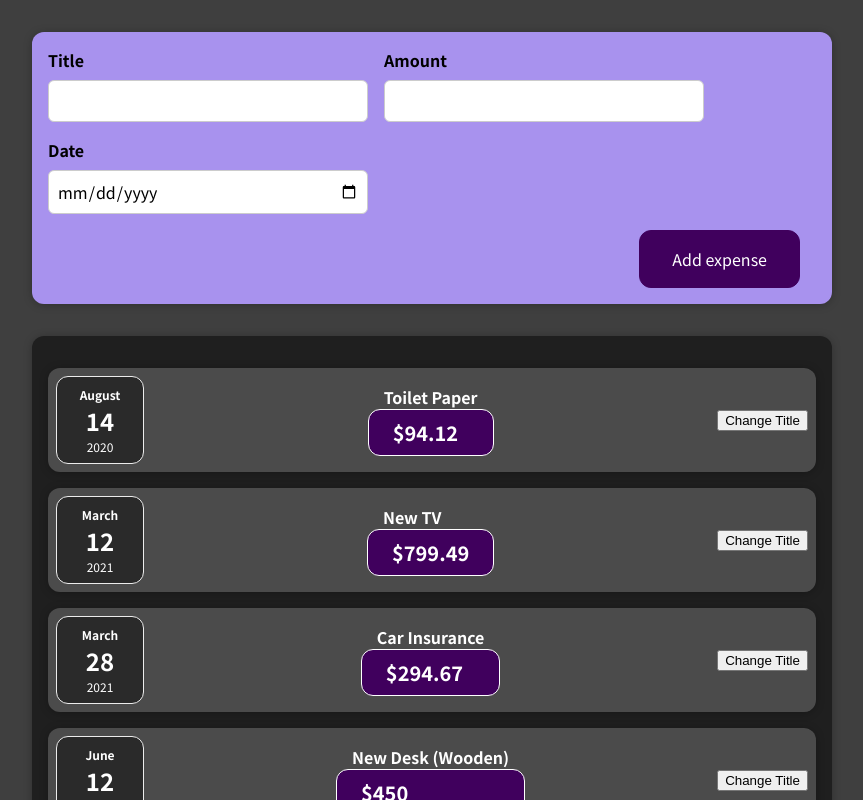
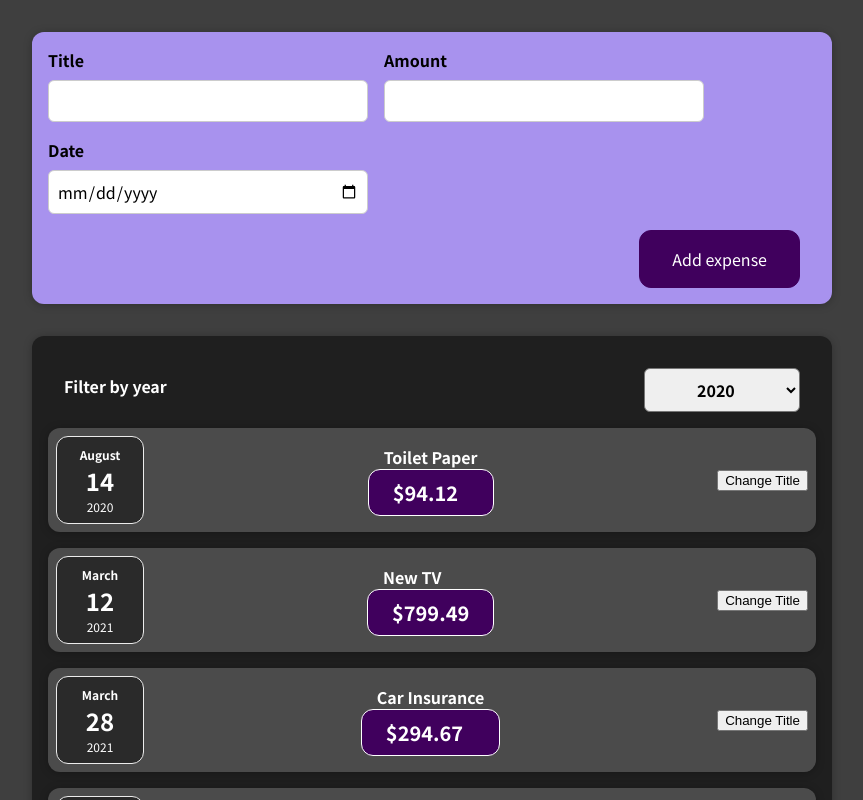
Before and after one commit to TigranVardanyan/react-the-complete-guide-functional, a React (Create React App) app: page / in a window 1280 px wide. Shown: the top 800 px of the page, without its empty margins (208-1071 px from the left). Built offline with nearby package versions, Linux system fonts and the light colour scheme; the HTML template or start-up script is replaced by a standard one.

Commit message:
Child-to-Parent Component Communication

```diff
--- a/src/App.js
+++ b/src/App.js
@@ -28,9 +28,15 @@
       date: new Date(2021, 5, 12),
     },
   ];
+
+  const addExpenseHandler = expense => {
+    console.log('In App.js');
+    console.log(expense);
+  }
+
   return (
     <div>
-      <NewExpense/>
+      <NewExpense onAddExpense={addExpenseHandler}/>
       <Expenses items={expenses}/>
     </div>
   );
--- a/src/components/Expenses/Expenses.js
+++ b/src/components/Expenses/Expenses.js
@@ -1,10 +1,20 @@
 import ExpenseItem from "./ExpenseItem";
 import './Expenses.css'
 import Card from "../UI/Card";
+import ExpensesFilter from "./ExpensesFilter";
+import {useState} from "react";
 
 const Expenses = ( props ) => {
+  const [filteredYear, setFilteredYear] = useState('2020');
+
+  const filterChangeHandler = selectedYear => {
+    console.log('Expenses.js');
+    setFilteredYear(selectedYear)
+  }
   return (
+    <div>
       <Card className={"expenses"}>
+        <ExpensesFilter onChangeFiter={filterChangeHandler} selected={filteredYear}/>
         <ExpenseItem
           title={props.items[0].title}
           amount={props.items[0].amount}
@@ -26,6 +36,8 @@
           date={props.items[3].date}
         />
       </Card>
+    </div>
+
   )
 }
 
--- /dev/null
+++ b/src/components/Expenses/ExpensesFilter.css
@@ -0,0 +1,24 @@
+.expenses-filter {
+  color: white;
+  padding: 0 1rem;
+}
+
+.expenses-filter__control {
+  display: flex;
+  width: 100%;
+  align-items: center;
+  justify-content: space-between;
+  margin: 1rem 0;
+}
+
+.expenses-filter label {
+  font-weight: bold;
+  margin-bottom: 0.5rem;
+}
+
+.expenses-filter select {
+  font: inherit;
+  padding: 0.5rem 3rem;
+  font-weight: bold;
+  border-radius: 6px;
+}
--- /dev/null
+++ b/src/components/Expenses/ExpensesFilter.js
@@ -0,0 +1,27 @@
+import React, {useState} from 'react';
+
+import './ExpensesFilter.css';
+
+const ExpensesFilter = (props) => {
+
+  const dropdownChangeHandler = (e) => {
+    console.log(e.target.value);
+    props.onChangeFiter(e.target.value)
+  }
+  console.log(123);
+  return (
+    <div className='expenses-filter'>
+      <div className='expenses-filter__control'>
+        <label>Filter by year</label>
+        <select value={props.selected} onChange={dropdownChangeHandler}>
+          <option value='2022'>2022</option>
+          <option value='2021'>2021</option>
+          <option value='2020'>2020</option>
+          <option value='2019'>2019</option>
+        </select>
+      </div>
+    </div>
+  );
+};
+
+export default ExpensesFilter;
--- a/src/components/NewExpense/ExpenseForm.js
+++ b/src/components/NewExpense/ExpenseForm.js
@@ -2,71 +2,59 @@
 import {useState} from "react";
 import expenseDate from "../Expenses/ExpenseDate";
 
-const ExpenseForm = () => {
+const ExpenseForm = (props) => {
   const [enteredTitle, setEnteredTitle] = useState('');
   const [enteredAmount, setEnteredAmount] = useState('');
   const [enteredDate, setEnteredDate] = useState('');
-
   //const [userInput, setUserInput] = useState({
   //  enteredTitle: '',
   //  enteredAmount: '',
   //  enteredDate: '',
   //})
-
-  const titleChangeHandler = (e) => {
+  const titleChangeHandler = ( e ) => {
     setEnteredTitle(e.target.value);
-
     //setUserInput({
     //  ...userInput,
     //  enteredTitle: e.target.title,
     //})
-
     //setUserInput(prevState => {
     //  return {...prevState, enteredTitle: e.target.title}
     //})
   }
-
-  const amountChangeHandler = (e) => {
+  const amountChangeHandler = ( e ) => {
     setEnteredAmount(e.target.value);
-
     //setUserInput({
     //  ...userInput,
     //  enteredAmount: e.target.title,
     //})
-
     //setUserInput(prevState => {
     //  return {...prevState, enteredAmount: e.target.title}
     //})
   }
-
-  const dateChangeHandler = (e) => {
+  const dateChangeHandler = ( e ) => {
     setEnteredDate(e.target.value);
-
     //setUserInput({
     //  ...userInput,
     //  enteredDate: e.target.title,
     //})
-
     //setUserInput(prevState => {
     //  return {...prevState, enteredDate: e.target.title}
     //})
   }
-
-  const submitHandler = (e) => {
+  const submitHandler = ( e ) => {
     e.preventDefault();
-
     const expenseData = {
       title: enteredTitle,
       amount: enteredAmount,
       date: new Date(enteredDate),
     }
 
-    console.log(expenseData);
+    props.onSaveExpenseData(expenseData);
+
     setEnteredTitle('');
     setEnteredAmount('');
     setEnteredDate('');
   }
-
   return (
     <form onSubmit={submitHandler}>
       <div className={"new-expense__controls"}>
@@ -89,5 +77,4 @@
     </form>
   )
 }
-
 export default ExpenseForm
--- a/src/components/NewExpense/NewExpense.js
+++ b/src/components/NewExpense/NewExpense.js
@@ -1,10 +1,17 @@
 import './NewExpense.css'
 import ExpenseForm from "./ExpenseForm";
 
-const NewExpense = () => {
+const NewExpense = (props) => {
+  const saveExpenseDataHandler = (enteredExpenseData) => {
+    const expenseData = {
+      ...enteredExpenseData,
+      id: Math.random().toString()
+    }
+    props.onAddExpense(expenseData)
+  }
  return (
    <div className={"new-expense"}>
-     <ExpenseForm/>
+     <ExpenseForm onSaveExpenseData={saveExpenseDataHandler}/>
    </div>
  )
 }
```
Also changed, not shown: 1 other file (tests, documents, lock files or other folders). Lines whose indentation alone changed are shown as unchanged.
